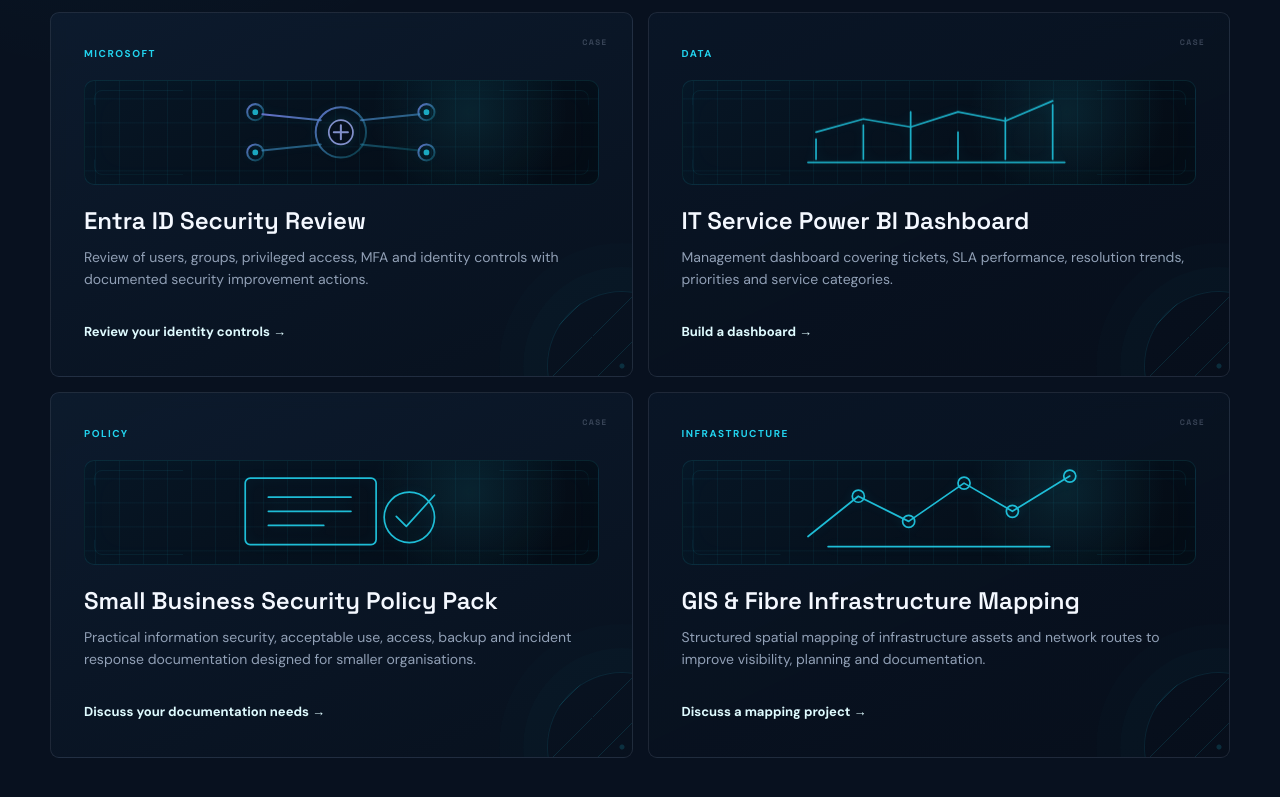
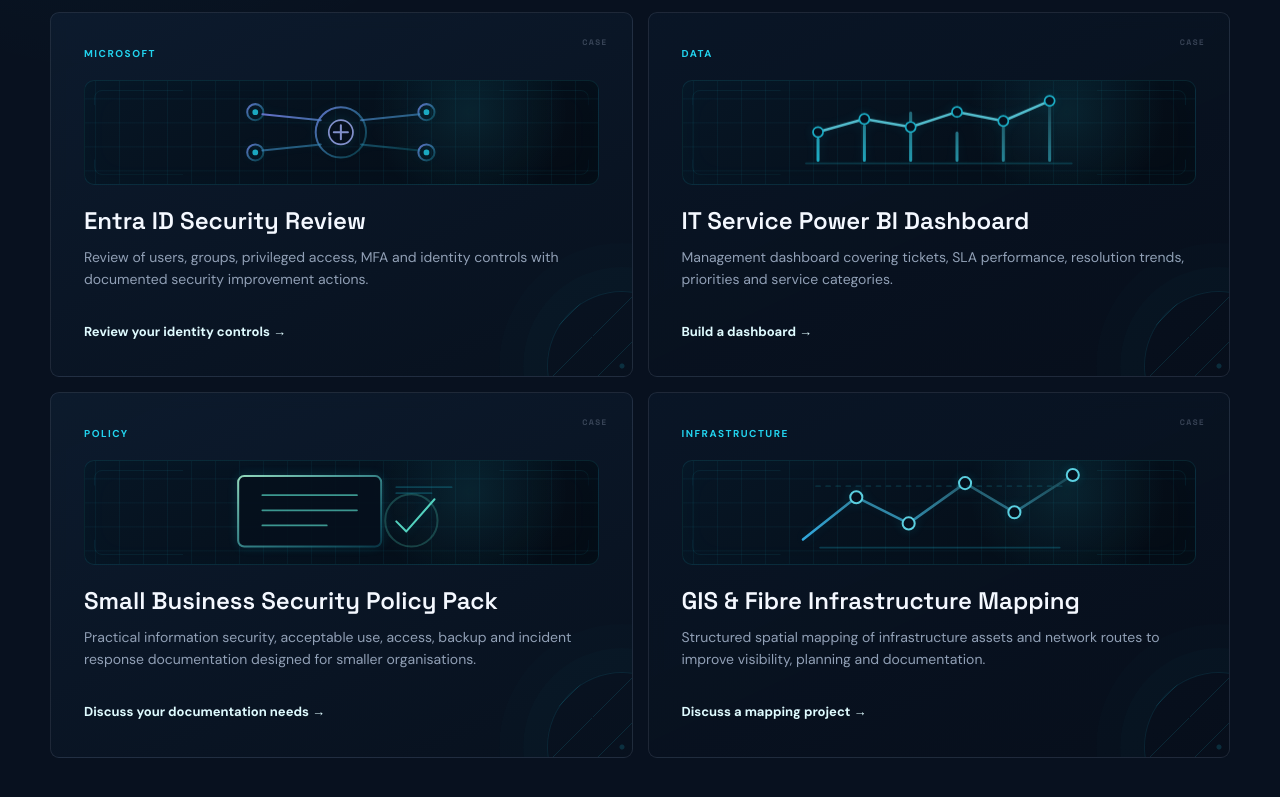
Before and after one commit to musechuene-commits/lindeka-website, a website built with Vite: page index.html in a window 1280 px wide. Shown: the part 4963-5760 px from the top of the page. Built offline with nearby package versions, Linux system fonts and the light colour scheme.

Commit message:
Enhance data policy and GIS project graphics

```diff
--- a/index.html
+++ b/index.html
@@ -649,7 +649,7 @@
                             <div class="project-tag">
                                 DATA
                             </div>
-                            <div class="project-visual visual-project-data" aria-hidden="true"><svg viewBox="0 0 300 90"><path d="M28 72V52M75 72V38M122 72V25M169 72V45M216 72V31M263 72V18"/><path d="M20 75h255"/><polyline points="28,45 75,32 122,40 169,25 216,34 263,14"/></svg></div>
+                            <div class="project-visual visual-project-data" aria-hidden="true"><svg viewBox="0 0 300 90"><defs><linearGradient id="prData" x1="0" y1="1" x2="1" y2="0"><stop stop-color="#22d3ee"/><stop offset="1" stop-color="#67e8f9" stop-opacity=".22"/></linearGradient></defs><path d="M18 76h264" stroke="#22d3ee" stroke-opacity=".25"/><g stroke="url(#prData)" stroke-width="3"><path d="M30 73V52M76 73V39M122 73V26M168 73V46M214 73V32M260 73V19"/></g><polyline points="30,45 76,32 122,40 168,25 214,34 260,14" fill="none" stroke="#67e8f9" stroke-width="2.5"/><g fill="#06101d" stroke="#22d3ee"><circle cx="30" cy="45" r="5"/><circle cx="76" cy="32" r="5"/><circle cx="122" cy="40" r="5"/><circle cx="168" cy="25" r="5"/><circle cx="214" cy="34" r="5"/><circle cx="260" cy="14" r="5"/></g></svg></div>
 
                             <h3>
                                 IT Service Power BI Dashboard
@@ -672,7 +672,7 @@
                             <div class="project-tag">
                                 POLICY
                             </div>
-                            <div class="project-visual visual-project-policy" aria-hidden="true"><svg viewBox="0 0 300 90"><rect x="55" y="12" width="130" height="66" rx="5"/><path d="M78 31h82M78 45h82M78 59h55"/><path d="m205 50 10 10 28-31"/><circle cx="218" cy="51" r="25"/></svg></div>
+                            <div class="project-visual visual-project-policy" aria-hidden="true"><svg viewBox="0 0 300 90"><defs><linearGradient id="prPolicy" x1="0" y1="0" x2="1" y2="1"><stop stop-color="#a7f3d0"/><stop offset="1" stop-color="#22d3ee" stop-opacity=".2"/></linearGradient></defs><rect x="48" y="10" width="142" height="70" rx="6" fill="#06101d" stroke="url(#prPolicy)" stroke-width="2"/><path d="M72 29h94M72 44h94M72 59h64" stroke="#5eead4" stroke-opacity=".7"/><g fill="none" stroke="#5eead4" stroke-width="2"><path d="m205 55 10 10 28-32"/><circle cx="220" cy="54" r="26" stroke-opacity=".25"/></g><path d="M205 21h55M205 27h35" stroke="#22d3ee" stroke-opacity=".25"/></svg></div>
 
                             <h3>
                                 Small Business Security Policy Pack
@@ -695,7 +695,7 @@
                             <div class="project-tag">
                                 INFRASTRUCTURE
                             </div>
-                            <div class="project-visual visual-project-gis" aria-hidden="true"><svg viewBox="0 0 300 90"><path d="M20 70 70 30l50 25 55-38 48 28 57-35"/><circle cx="70" cy="30" r="6"/><circle cx="120" cy="55" r="6"/><circle cx="175" cy="17" r="6"/><circle cx="223" cy="45" r="6"/><circle cx="280" cy="10" r="6"/><path d="M40 80h220"/></svg></div>
+                            <div class="project-visual visual-project-gis" aria-hidden="true"><svg viewBox="0 0 300 90"><defs><linearGradient id="prGis" x1="0" y1="1" x2="1" y2="0"><stop stop-color="#38bdf8"/><stop offset="1" stop-color="#67e8f9" stop-opacity=".18"/></linearGradient></defs><path d="M15 73 68 31l52 26 56-40 49 29 58-37" fill="none" stroke="url(#prGis)" stroke-width="2.5"/><g fill="#06101d" stroke="#67e8f9" stroke-width="2"><circle cx="68" cy="31" r="6"/><circle cx="120" cy="57" r="6"/><circle cx="176" cy="17" r="6"/><circle cx="225" cy="46" r="6"/><circle cx="283" cy="9" r="6"/></g><path d="M32 81h238" stroke="#22d3ee" stroke-opacity=".25"/><path d="M28 20h244" stroke="#22d3ee" stroke-opacity=".15" stroke-dasharray="4 6"/></svg></div>
 
                             <h3>
                                 GIS & Fibre Infrastructure Mapping
```
